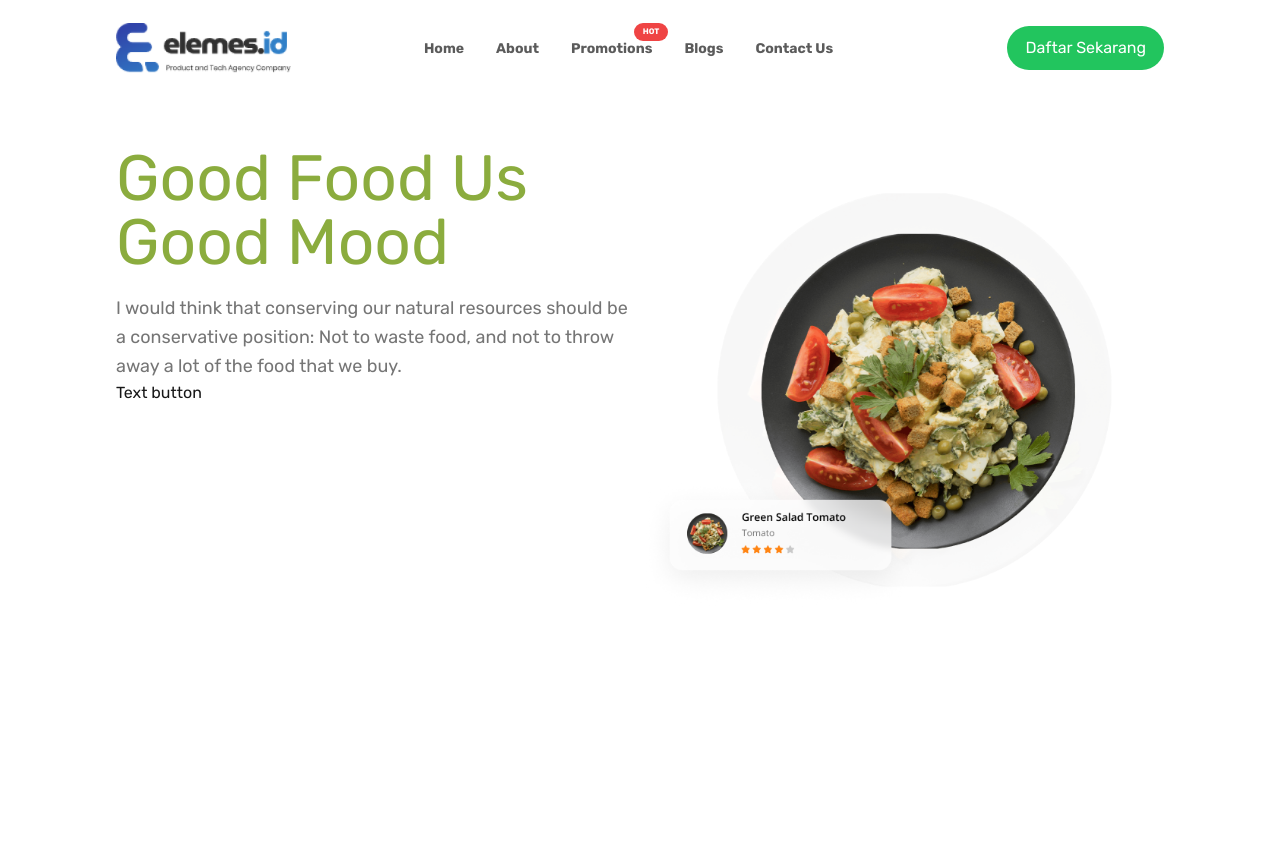
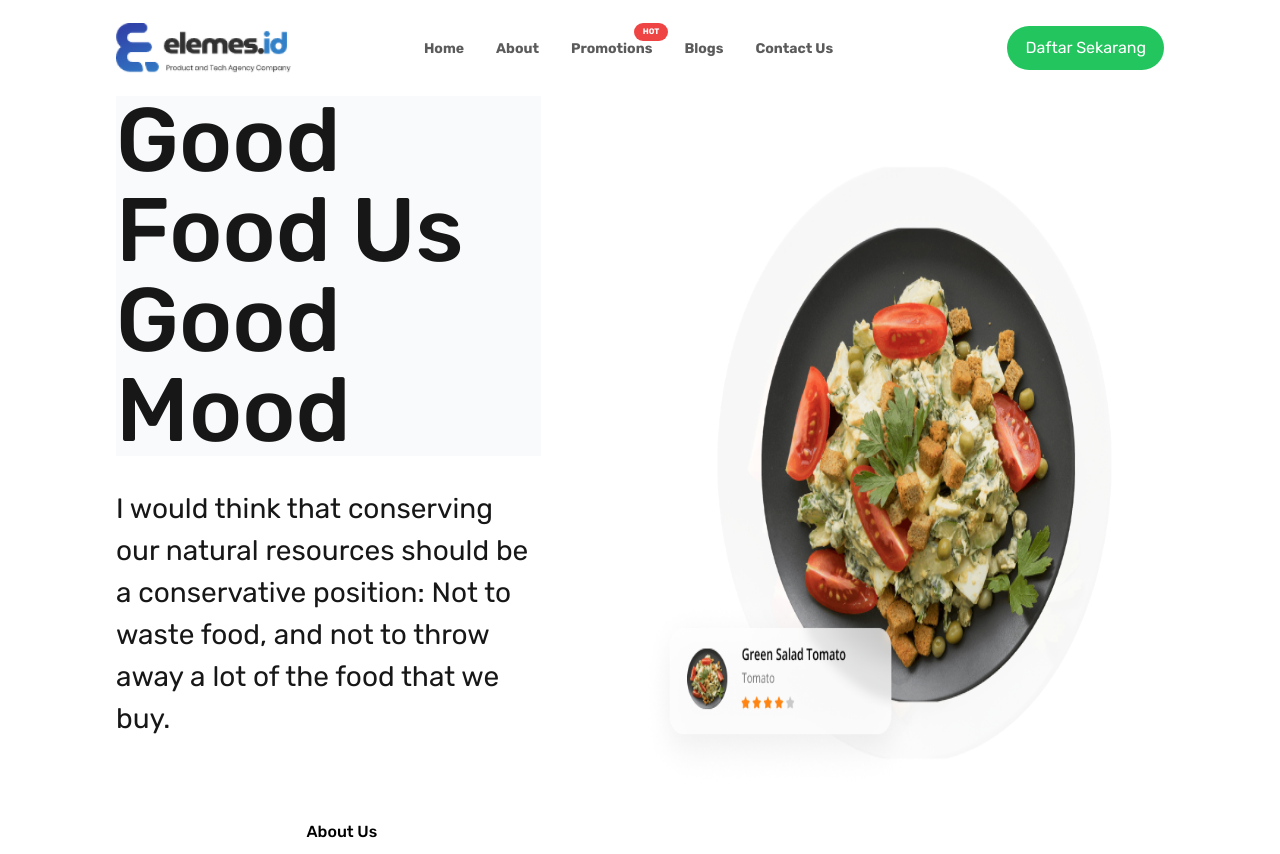
Before and after one commit to Byehaqii/project-cvm, a Next.js app: page / in a window 1280 px wide. Before the commit the page ends 800 px from the top, so only its background shows below. Built offline with nearby package versions, Linux system fonts and the light colour scheme.

Commit message:
Menambah button learn more

```diff
--- a/src/section/Hero.js
+++ b/src/section/Hero.js
@@ -2,27 +2,46 @@ import { iHeroBanner } from "@/assets";
 import Image from "next/image";
 import React from "react";
 
-export default function Hero() {
+function HeroBanner() {
   return (
     <div className="w-full flex justify-center">
-      <div className="max-w-[1920px] w-full px-[116px] pt-[50px]">
-        <div className="flex">
-          <div className="w-1/2">
-            <div className="text-[64px] text-[#8BAC3E] leading-[64px] ">
-              Good Food Us Good Mood
-            </div>
-            <div className="text-[18px] leading-[29px] text-[#757575] pt-[20px]">
-              I would think that conserving our natural resources should be a
-              conservative position: Not to waste food, and not to throw away a
-              lot of the food that we buy.
-            </div>
-            <div>Text button</div>
+      <div className="max-w-[1920px] w-full px-[116px] flex">
+        <div className="w-1/2 pr-[99px] flex flex-col justify-center">
+          <h1 className="text-primary text-[90px] leading-[90px] font-medium bg-gray-50">
+            Good Food Us Good Mood
+          </h1>
+          <div className="text-[28px] pt-[32px] text-gray">
+            I would think that conserving our natural resources should be a
+            conservative position: Not to waste food, and not to throw away a
+            lot of the food that we buy.
           </div>
-          <div className="w-1/2">
-            <Image src={iHeroBanner} alt="HeroBanner" />
+          <div className="flex mt-[70px]">
+            <button
+              onClick={() => alert("click daftar sekaranng")}
+              className="bg-primary px-[18px] py-[10px] rounded-full text-white cursor-pointer "
+            >
+              Daftar Sekarang
+            </button>
+            <button
+              onClick={() => alert("click daftar sekaranng")}
+              className="px-[18px] py-[10px] rounded-full text-black font-medium cursor-pointer bg-lightgray ml-[16px]"
+            >
+              About Us
+            </button>
           </div>
+        </div>
+        <div className="w-1/2 flex justify-end">
+          <Image
+            className="w-full h-auto"
+            src={iHeroBanner}
+            alt="hero banner"
+            width={1000}
+            height={1000}
+          />
         </div>
       </div>
     </div>
   );
 }
+
+export default HeroBanner;
```
